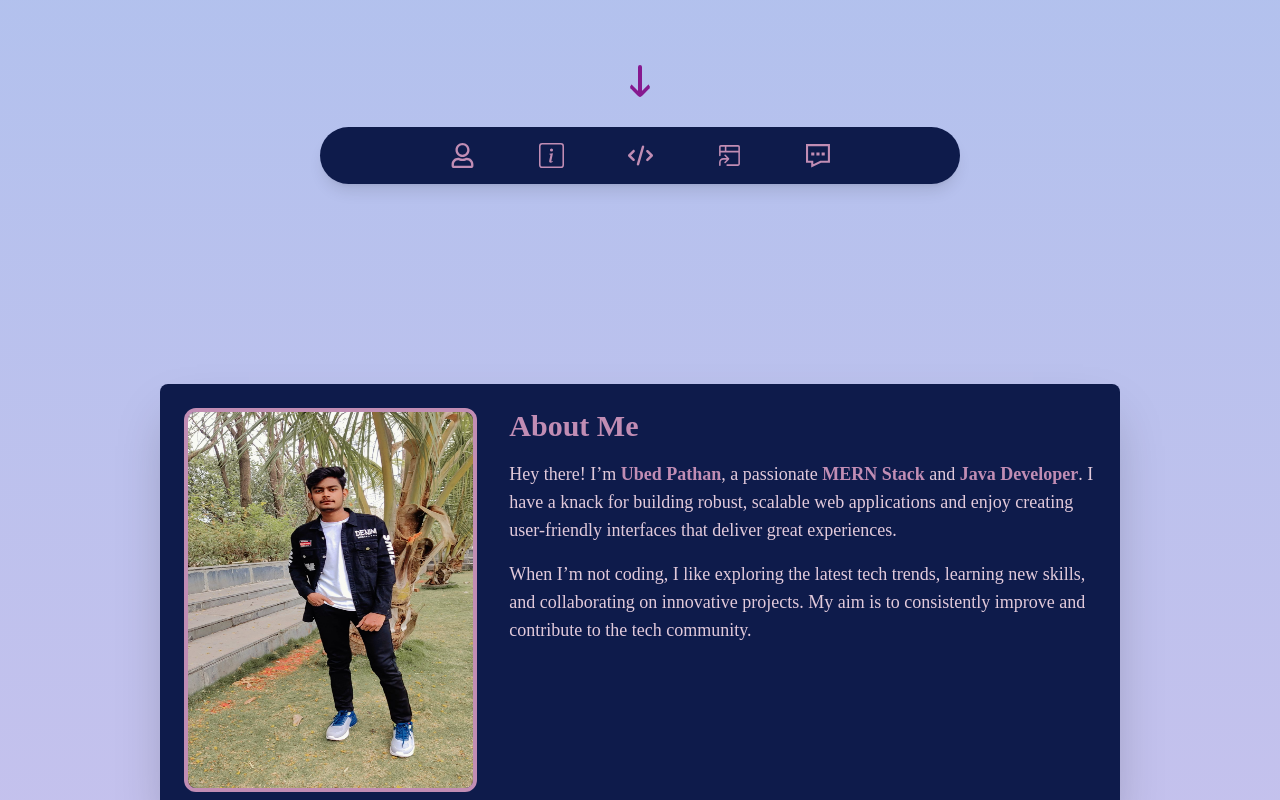
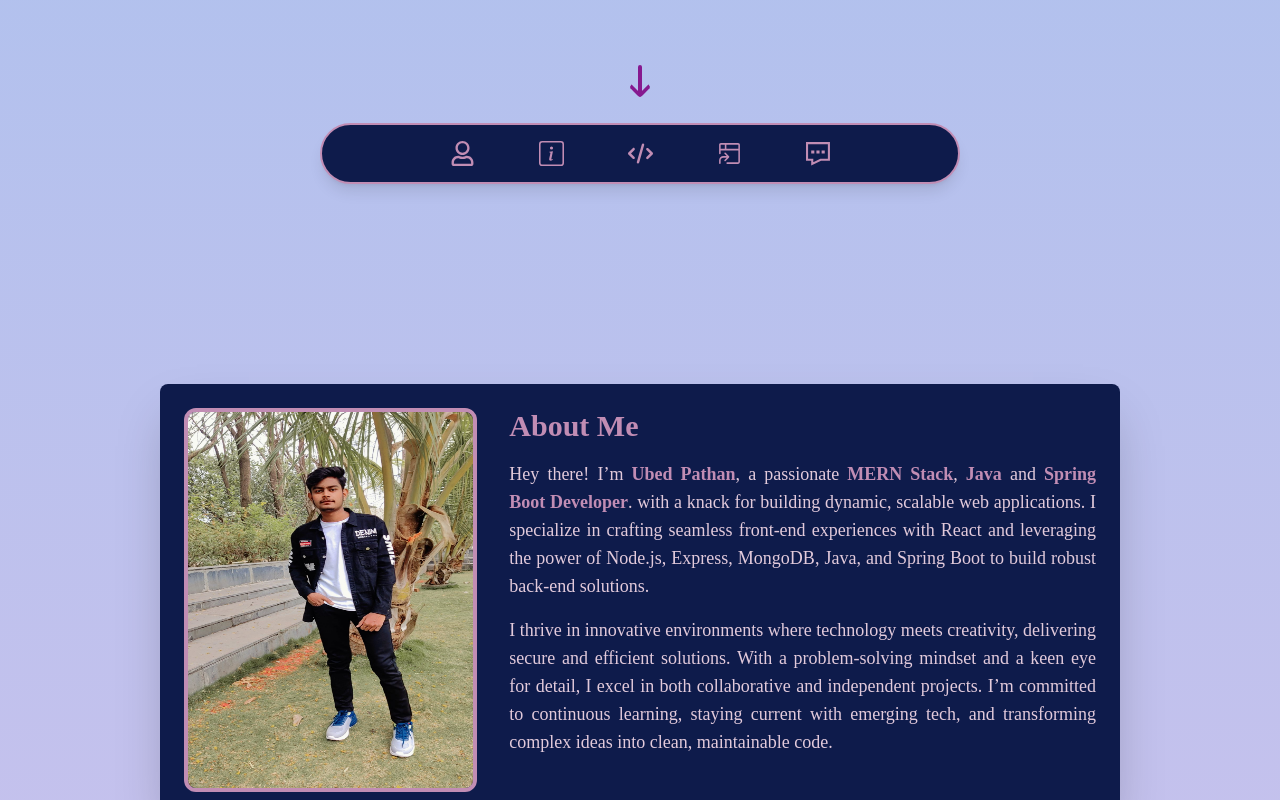
Before and after one commit to Ubed-pathan/portfolio, a React (Vite) app: page / in a window 1280 px wide. Shown: the part 600-1400 px from the top of the page. Built offline with nearby package versions, Linux system fonts and the light colour scheme.

Commit message:
portfolio

```diff
--- a/src/layout/Nav.jsx
+++ b/src/layout/Nav.jsx
@@ -8,7 +8,7 @@ import { Link } from 'react-scroll';
 
 function Nav() {
   return (
-    <nav className="bg-customVeryDarkBlue text-customLightPink p-4 fixed bottom-4 left-1/2 transform -translate-x-1/2 w-[90%] md:w-1/2 rounded-full shadow-lg z-50" >
+    <nav className="bg-customVeryDarkBlue text-customLightPink p-4 fixed bottom-4 left-1/2 transform -translate-x-1/2 w-[90%] md:w-1/2 rounded-full shadow-lg z-50 border-customDarkPink border-2" >
       <ul className="flex justify-between md:justify-center md:space-x-16">
         <li className="group relative hover:scale-110 transition-transform">
           <Link to="profile" smooth={true} duration={700} offset={-100}>
--- a/src/section/About.jsx
+++ b/src/section/About.jsx
@@ -10,20 +10,21 @@ function About() {
           <img
             src={aboutImage}
             alt="About Ubed"
-            className="h-72 w-72 md:h-96 md:w-80 rounded-xl border-4 border-customDarkPink"
+            className="h-72 w-72 md:h-96 md:w-80 rounded-xl border-4 border-customDarkPink object-fill"
           />
         </div>
 
         <div className="text-center md:text-left md:w-2/3">
           <h2 className="text-3xl font-bold text-customDarkPink mb-4">About Me</h2>
-          <p className="text-customLightPink text-lg leading-7">
+          <p className="text-customLightPink text-lg leading-7 text-justify">
             Hey there! I’m <span className="text-customDarkPink font-bold">Ubed Pathan</span>, a passionate
-            <span className="text-customDarkPink font-bold"> MERN Stack</span> and
-            <span className="text-customDarkPink font-bold"> Java Developer</span>.
-            I have a knack for building robust, scalable web applications and enjoy creating user-friendly interfaces that deliver great experiences.
+            <span className="text-customDarkPink font-bold"> MERN Stack</span>,
+            <span className="text-customDarkPink font-bold"> Java</span> and
+            <span className="text-customDarkPink font-bold"> Spring Boot Developer</span>.
+            with a knack for building dynamic, scalable web applications. I specialize in crafting seamless front-end experiences with React and leveraging the power of Node.js, Express, MongoDB, Java, and Spring Boot to build robust back-end solutions.
           </p>
-          <p className="text-customLightPink text-lg leading-7 mt-4">
-            When I’m not coding, I like exploring the latest tech trends, learning new skills, and collaborating on innovative projects. My aim is to consistently improve and contribute to the tech community.
+          <p className="text-customLightPink text-lg leading-7 text-justify mt-4">
+          I thrive in innovative environments where technology meets creativity, delivering secure and efficient solutions. With a problem-solving mindset and a keen eye for detail, I excel in both collaborative and independent projects. I’m committed to continuous learning, staying current with emerging tech, and transforming complex ideas into clean, maintainable code.
           </p>
         </div>
       </div>
--- a/src/section/Projects.jsx
+++ b/src/section/Projects.jsx
@@ -8,15 +8,16 @@ function Projects() {
     {
       image: asProjectImage,
       name: "AS Furniture",
-      discription:
-        "An e-commerce platform for browsing, purchasing, and managing furniture products with user authentication, shopping cart,  set profile image, admin page  and order management features.",
+      discription: "E-commerce platform for furniture with user authentication, shopping cart, user profile management, and an admin page for website management.",
+      techStack: ["React", "Node.js", "Express", "MongoDB", "Tailwind CSS", "JWT", "Docker"],
       link: "https://github.com/Ubed-pathan/AS_BY_MERN.git",
     },
     {
       image: todoApp,
       name: "Todo Application",
       discription:
-        "A secure full-stack app using React and Spring Boot with JWT authentication and CRUD operations for todos. React and Axios power the frontend, while Spring Boot handles REST APIs and security.",
+        "Full-stack TODO app with React, Spring Boot, and JWT. Features user authentication, todo CRUD, and secure REST APIs.",
+      techStack: ["React", "Spring Boot", "Java", "MongoDB", "Tailwind CSS", "JWT", "Docker"],
       link: "https://github.com/Ubed-pathan/TODOApplication.git",
     },
   ];
@@ -32,17 +33,29 @@ function Projects() {
             {projects.map((project, index) => (
               <div
                 key={index}
-                className="flex flex-col items-center bg-customVeryDarkBlue md:w-[400px] sm:w-[350px] md:h-[500px] h-[550px] rounded-xl px-4 pt-3 relative"
+                className="flex flex-col items-center bg-customVeryDarkBlue md:w-[400px] sm:w-[350px] md:h-[520px] h-[550px] rounded-xl px-4 pt-3 relative"
               >
                 <div>
                   <img
                     src={project.image}
                     img={project.name}
-                    className="border-customLightPink border-2 shadow-lg rounded-xl w-full h-56 object-cover"
+                    className="border-customLightPink border-2 shadow-lg rounded-xl w-full h-56 object-fill"
                   />
                 </div>
                 <h1 className="text-customDarkPink pt-4">{project.name}</h1>
-                <p className="text-customLightPink text-justify text-xl pt-1">
+
+                <div className="flex flex-wrap justify-center gap-2 pt-2">
+                  {project.techStack.map((tech, i) => (
+                    <span
+                      key={i}
+                      className="bg-customDarkPink text-customVeryDarkBlue px-2 py-1 rounded text-sm"
+                    >
+                      {tech}
+                    </span>
+                  ))}
+                </div>
+
+                <p className="text-customLightPink text-justify text-base pt-4">
                   {project.discription}
                 </p>
                 <a
```
